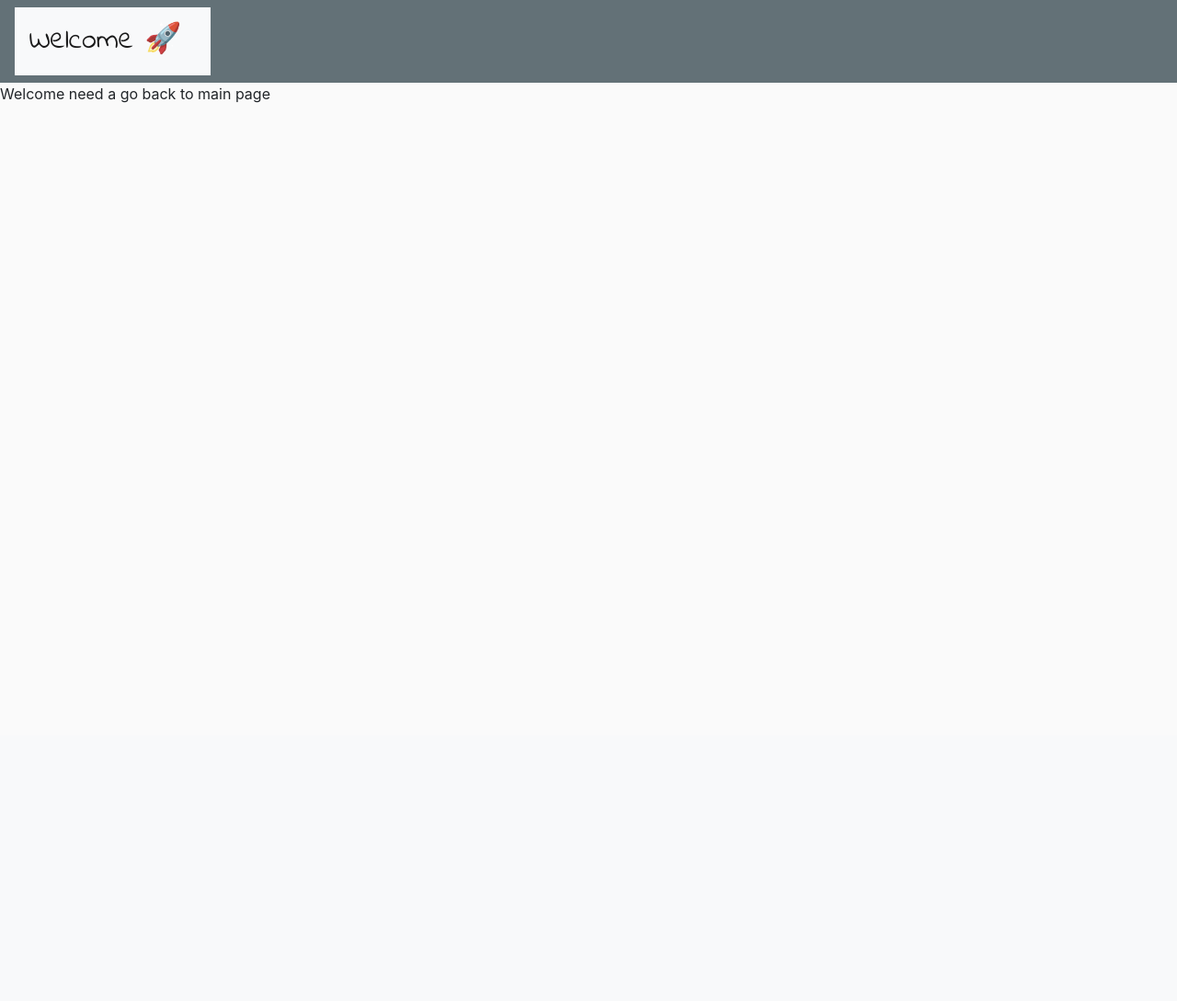
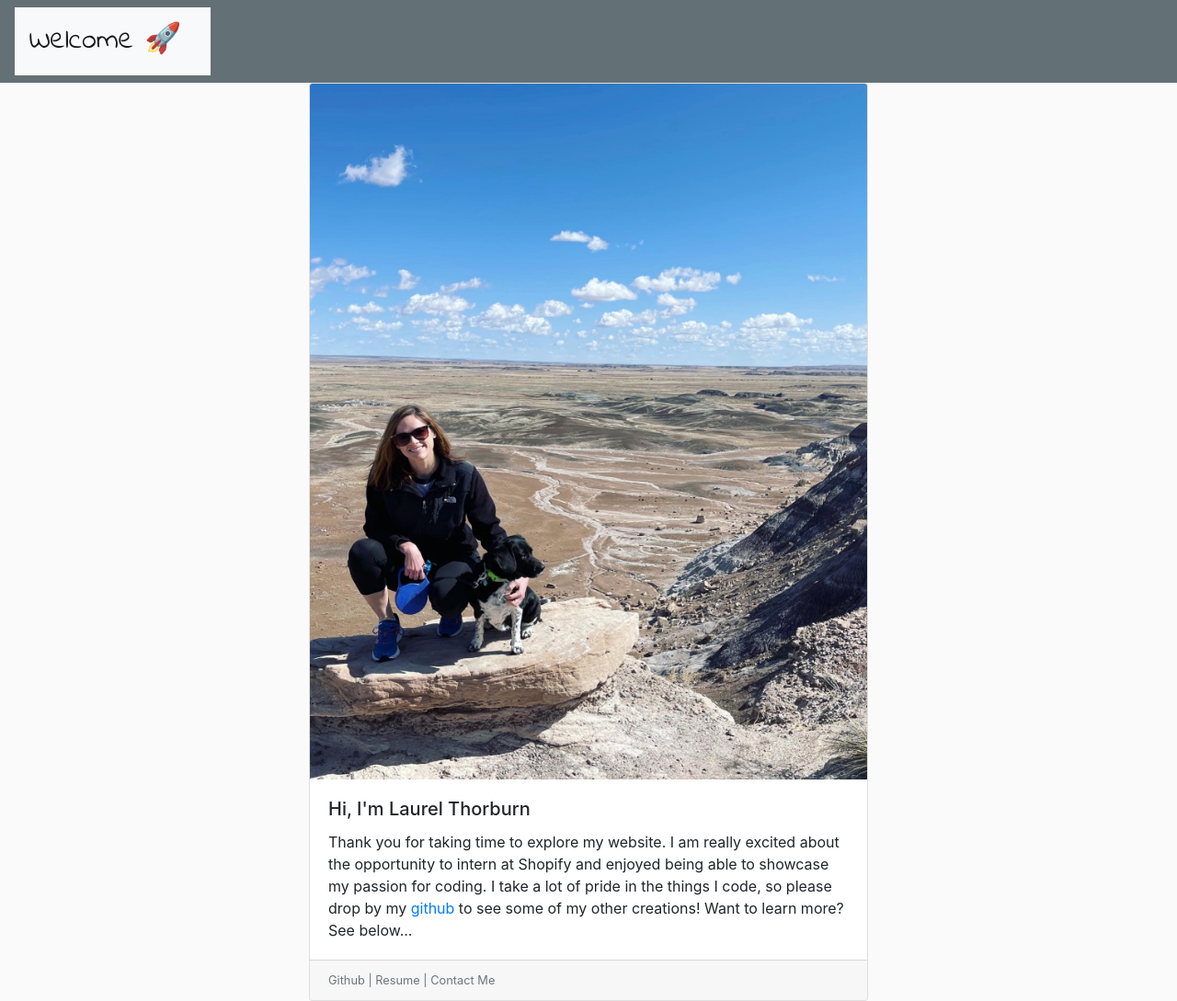
Before and after one commit to laurelthorburn/Rocketship-Challenge-2022, a Node server app: page /aboutLaurel in a window 1280 px wide. Shown: the whole page at 92% size. Before the commit the page ends 112 px from the top, so only its background shows below. Run offline with Node 20, Linux system fonts and the light colour scheme; some libraries are stand-ins or nearby versions.

Commit message:
Styling aboutLaurel page

```diff
--- a/views/aboutLaurel.handlebars
+++ b/views/aboutLaurel.handlebars
@@ -1,3 +1,12 @@
-Welcome
 
-need a go back to main page
+<div class="card mx-auto" style="width: 38rem;">
+<img class="card-img-top" src="./media/laurel_selfie.jpg" alt="Photo of Laurel and her dog, Georgie"></img>
+    <div class="card-body">
+      <h5 class="card-title">Hi, I'm Laurel Thorburn</h5>
+      <p class="card-text">
+          Thank you for taking time to explore my website. I am really excited about the opportunity to intern at Shopify and enjoyed being able to showcase my passion for coding. I take a lot of pride in the things I code, so please drop by my <a href="https://github.com/laurelthorburn">github</a> to see some of my other creations! Want to learn more? See below...
+          </p>
+    </div>
+    <div class="card-footer">
+      <small class="text-muted">Github | Resume | Contact Me</small>
+    </div>
```
Also changed, not shown: public/media/laurel_selfie.jpeg (added), public/media/laurel_selfie.jpg (added).
